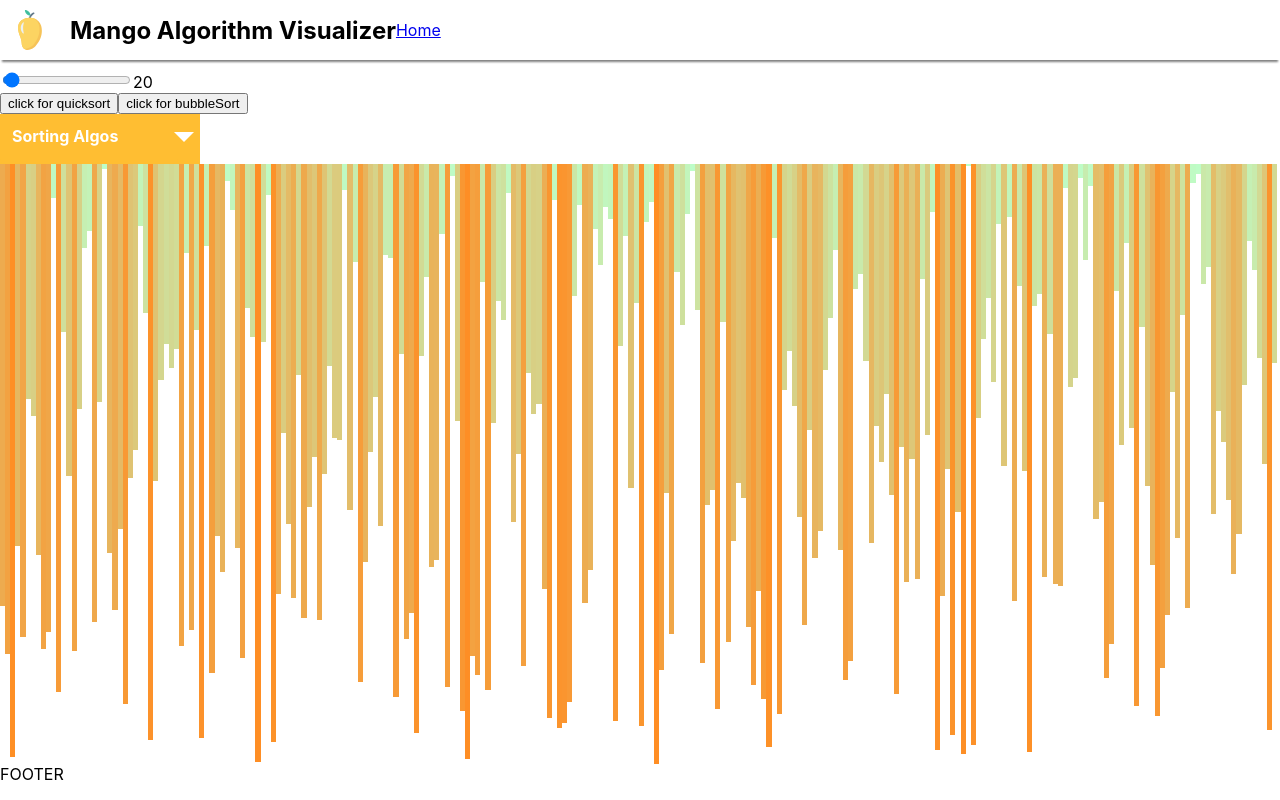
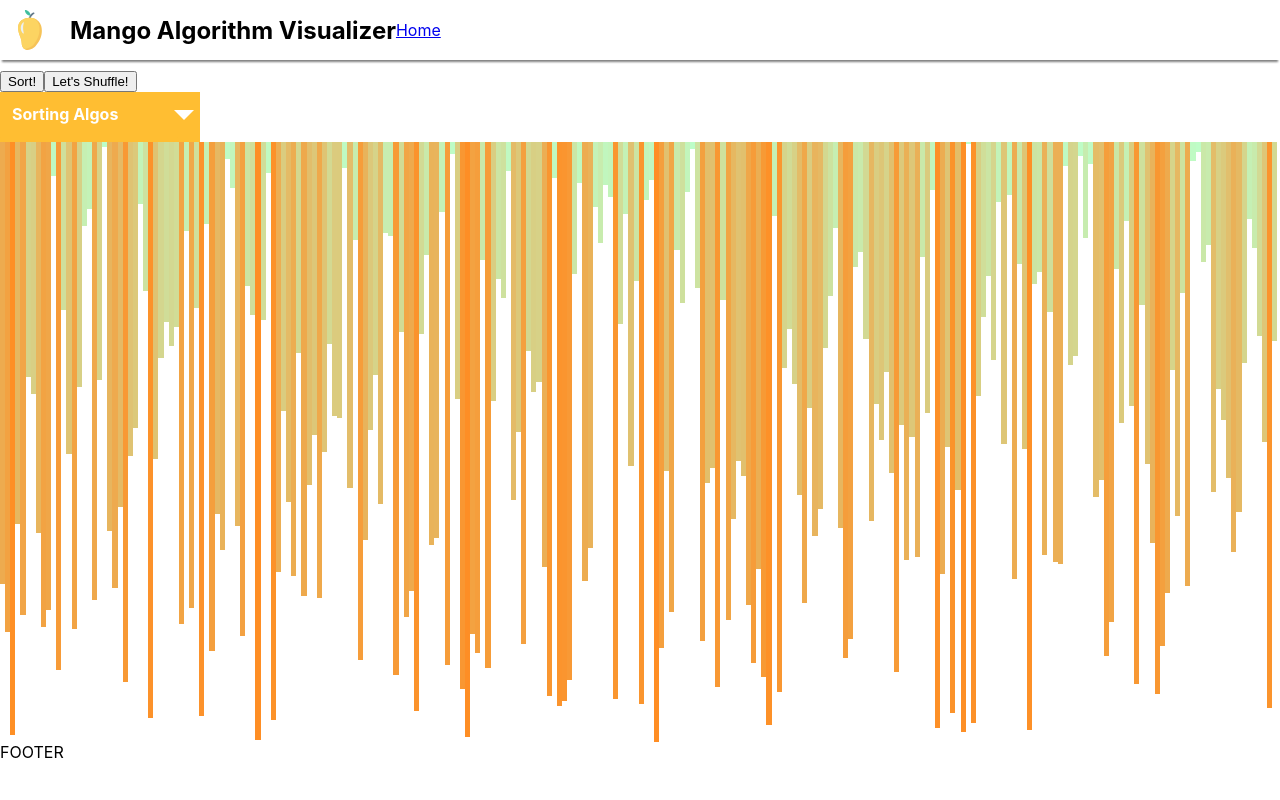
Before and after one commit to williamyoum/Mango-DSA-Visuals, a React (Create React App) app: page /sort in a window 1280 px wide. Built offline with nearby package versions, Linux system fonts and the light colour scheme.

Commit message:
Reorganize components, folders, shared components, and dropdown direction

```diff
--- a/src/App.js
+++ b/src/App.js
@@ -2,7 +2,7 @@ import React from 'react';
 import Header from './components/Header.js'
 import Footer from './components/Footer.js'
 import Graph from './pages/Graph'
-import HomePage from './components/Home/Home'
+import HomePage from './pages/Home'
 import Sort from './pages/Sort'
 import { BrowserRouter as Router, Route } from "react-router-dom";
 import './App.css';
@@ -15,13 +15,10 @@ function App() {
         <Header />
         <main>
           {/* <Bar value = {this.state.array}/> */}
-
-
-
           {/* page routes */}
-          <Route path="/Home/" component={HomePage} />
-          <Route path="/Sort/" component={Sort} />
-          <Route path="/Graph/" component={Graph} />
+          <Route path="/home/" component={HomePage} />
+          <Route path="/sort/" component={Sort} />
+          <Route path="/graph/" component={Graph} />
         </main>
         <Footer />
       </div>
--- a/src/components/Controls.js
+++ b/src/components/Controls.js
@@ -3,7 +3,7 @@ import React from 'react';
 //import './index.css';
 //import App from './App';
 // import registerServiceWorker from './registerServiceWorker.js';
-import Dropdown from '../dropdownmenu/Dropdown';
+import Dropdown from './Shared/Dropdown';
 
 class Controls extends React.Component {
     render() {
@@ -12,16 +12,12 @@ class Controls extends React.Component {
             <div id = "prompt">
              </div>
              <div>
-               <Dropdown />
-               {/* <Dropdown>
+                <Dropdown>
                  <Dropdown.Menu>
                     <Dropdown.Item href="#/action-1">Action1</Dropdown.Item>
                     <Dropdown.Item href="#/action-2">Action2</Dropdown.Item>
-                    <Dropdown.Item href="#/action-3">Action3</Dropdown.Item>
-                    <Dropdown.Item href="#/action-3">Action4</Dropdown.Item>
-                    <Dropdown.Item href="#/action-3">Action5</Dropdown.Item>
                  </Dropdown.Menu>
-                </Dropdown>  */}
+                </Dropdown>
              </div>
         </div>
       );
--- a/src/components/Home/Home.css
+++ /dev/null
@@ -1,8 +0,0 @@
-p{
-    color: orange;
-    text-align: center;
-}
-
-.dropdown-container{
-    text-align: center;
-}
--- a/src/dropdownmenu/Dropdown.js
+++ b/src/components/Shared/Dropdown.js
@@ -48,9 +48,8 @@ class Dropdown extends React.Component {
                     <div className="button" onClick={this.showDropdownMenu}> Sorting Algos </div>
                     {this.state.displayMenu ? (
                         <ul>
-                            <li><a href="./Sort">Sorting Algorithms</a></li>
-                            <li><a href="./Graph">Graphing Algorithms</a></li>
-
+                            <li><a href="./Sort">Bubble Sort</a></li>
+                            <li><a href="./Sort">Quick Sort</a></li>
                         </ul>
                     ) :
                         (
@@ -58,23 +57,6 @@ class Dropdown extends React.Component {
                         )
                     }
                 </div>
-
-                {/* <div id="Graph Algos">
-                    <div className="dropdown" style={{ background: "#ffbe32", width: "200px" }} >
-                        <div className="button" onClick={this.showDropdownMenu}> Graphing Algos </div>
-                        {this.state.displayMenu ? (
-                            <ul>
-                                <li><a href="#Bubble Sort">DFS</a></li>
-                                <li><a href="#Quick Sort">BFS</a></li>
-                            </ul>
-                        ) :
-                            (
-                                null
-                            )
-                        }
-                    </div></div> */}
-
-
             </div>
 
         );
--- a/src/components/slider/index.js
+++ b/src/components/slider/index.js
@@ -1,4 +1,4 @@
-import React, { Component } from 'react'
+import React, { Component } from './node_modules/react'
 
 class Slider extends Component {
   render () {
--- a/src/components/Home/Home.js
+++ b/src/pages/Home.js
@@ -1,13 +1,13 @@
 import React from 'react';
-import DropDown from '../../dropdownmenu/Dropdown.js'
-import './Home.css';
+import DropDown from '../components/Shared/Dropdown.js'
+// import 'src/components/Home/Home.css';
+
 class HomePage extends React.Component {
     render() {
       return (
         <div>
               <div id = "homeDiv">
                 <p>Home Page</p>
-
               </div>
               <div className = "dropdown-container">
                   <DropDown />
--- a/src/pages/Sort.js
+++ b/src/pages/Sort.js
@@ -1,5 +1,5 @@
 import React, { Component } from 'react';
-import Slider from '../components/Slider';
+// import Slider from '../components/Slider';
 import Controls from '../components/Controls';
 import Graph from '../components/Graph';
 
@@ -14,6 +14,7 @@ class SortPage extends Component {
         this.bubbleSort = this.bubbleSort.bind(this);
         this.quickSort = this.quickSort.bind(this);
         this.handleSliderChange = this.handleSliderChange.bind(this);
+        this.shuffleArray = this.shuffleArray.bind(this);
     }
     componentDidMount() {
         this.setState({
@@ -31,6 +32,7 @@ class SortPage extends Component {
         for (let i = array.length - 1; i > 0; i--) {
             const j = Math.floor(Math.random() * (i + 1));
             [array[i], array[j]] = [array[j], array[i]];
+            this.setState({array : array});
         }
         return array;
     }
@@ -103,12 +105,29 @@ class SortPage extends Component {
         return (
             <div>
                 <div>
-                    <Slider
+                    {/* <Slider
                         value={this.state.selectedArraySize}
-                        handleChange={this.handleSliderChange} />
+                        handleChange={this.handleSliderChange} /> */}
                 </div>
-                <button onClick={this.quickSort}>click for quicksort</button>
-                <button onClick={this.bubbleSort}>click for bubbleSort</button>
+                {/* onClick of dropdownlist...
+                        if the bubble sort was clicked,
+                        then make the chosenSort = bubbleSort */}
+                {/* onClick of dropdownlist...
+                        if the quick sort was clicked,
+                        then make the chosenSort = quickSort */}
+                {/* This button is structured this way because the sorts are in one component */}
+                {/* <div>
+                    const chosenSort;
+                    if(selected == #action1){
+                        chosenSort = this.bubbleSort;
+                    }
+                    else{
+                        chosenSort = this.quickSort;
+                    }
+                </div> */}
+                <button onClick={this.quickSort}>Sort!</button>
+                <button onClick={this.shuffleArray}>Let's Shuffle!</button>
+                {/* <button onClick={this.bubbleSort}>click for bubbleSort</button> */}
                 <section>
                     <Controls />
                     <Graph array={this.state.array} />
```
Also changed, not shown: src/components/slider/Slider.js (deleted, +0 -20 lines), src/components/Shared/style.css (renamed from src/dropdownmenu/style.css).
